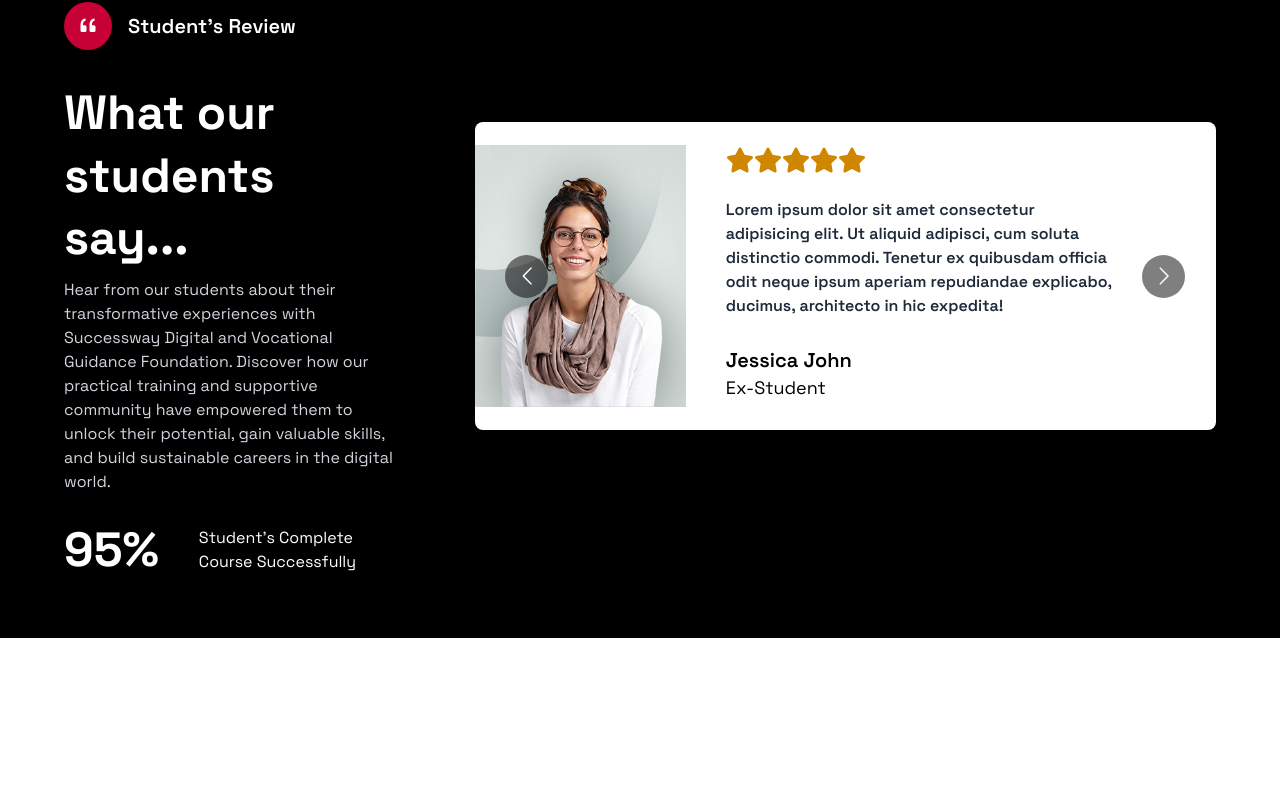
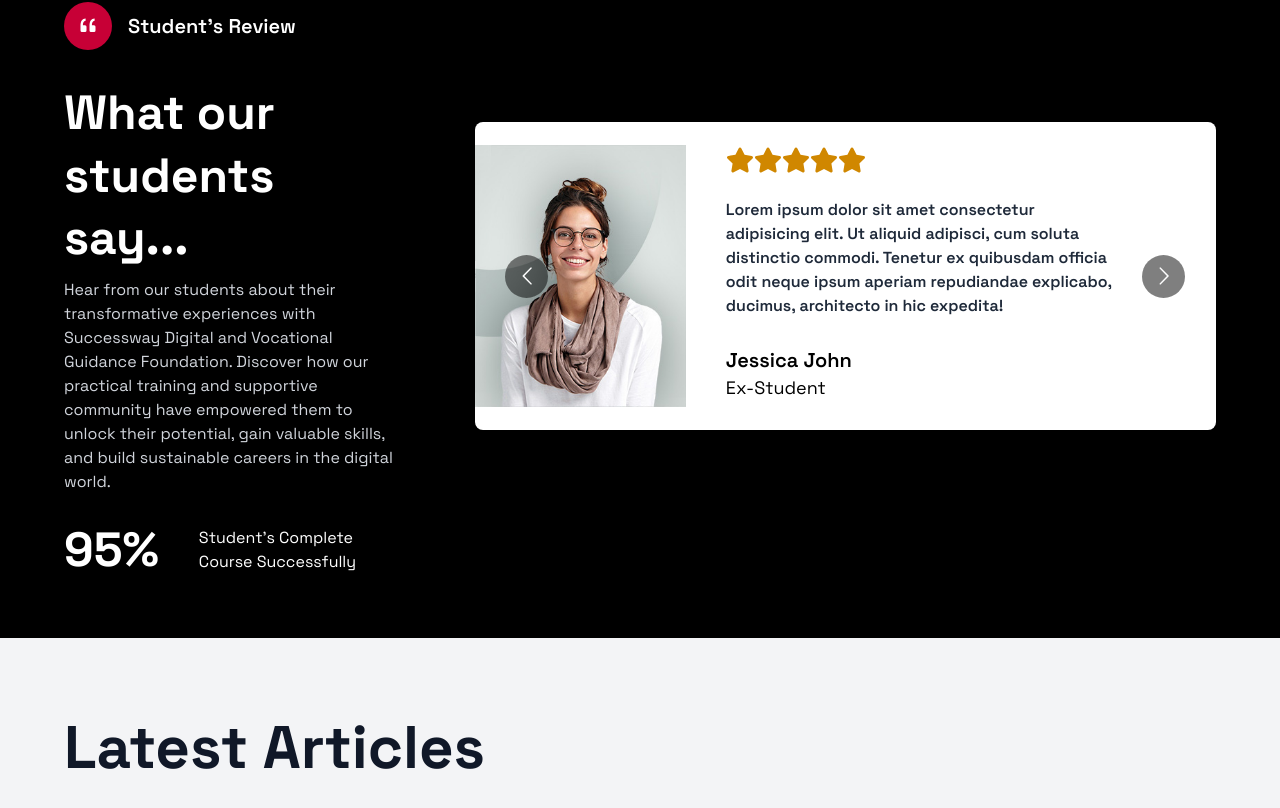
Before and after one commit to Gospellinx/Successway-digital, a Next.js app: page / in a window 1280 px wide. Shown: the part 3924-4732 px from the top of the page. Before the commit the page ends 4562 px from the top, so only its background shows below. Built offline with nearby package versions, Linux system fonts and the light colour scheme.

Commit message:
Article set up

```diff
--- /dev/null
+++ b/components/Home/Article/Article.tsx
@@ -0,0 +1,24 @@
+import React from 'react'
+import { articleData } from '../../../data/data'
+
+const Article = () => {
+  return (
+    <div className='pt-20 pb-20 bg-gray-100'>
+      <div className='w-[90%] mx-auto'>
+        {/* Heading text */}
+        <h1 className='text-4xl md:text-6xl text-gray-900 font-bold'>Latest Articles</h1>
+        {/* Card grid */}
+        <div className='mt-10 grid grid-cols-1 md:grid-cols-2 lg:grid-cols-3 gap-12'>
+            {/* Ariticle mapping card */}
+            {articleData.map((article)=> {
+                return <div key={article.id} className='bg-white rounded-lg shadow-md overflow-hidden'>
+                    {/* REuseable cards */}
+                </div>
+            })}
+        </div>
+      </div>
+    </div>
+  )
+}
+
+export default Article
--- a/components/Home/Home.tsx
+++ b/components/Home/Home.tsx
@@ -4,6 +4,7 @@ import About from './About/About'
 import Courses from './Course/Courses'
 import Feature from './Feature/Feature'
 import Review from './Review/Review'
+import Article from './Article/Article'
 
 const Home = () => {
   return (
@@ -13,6 +14,7 @@ const Home = () => {
       <Courses/>
       <Feature/>
       <Review/>
+      <Article/>
     </div>
   )
 }
```
